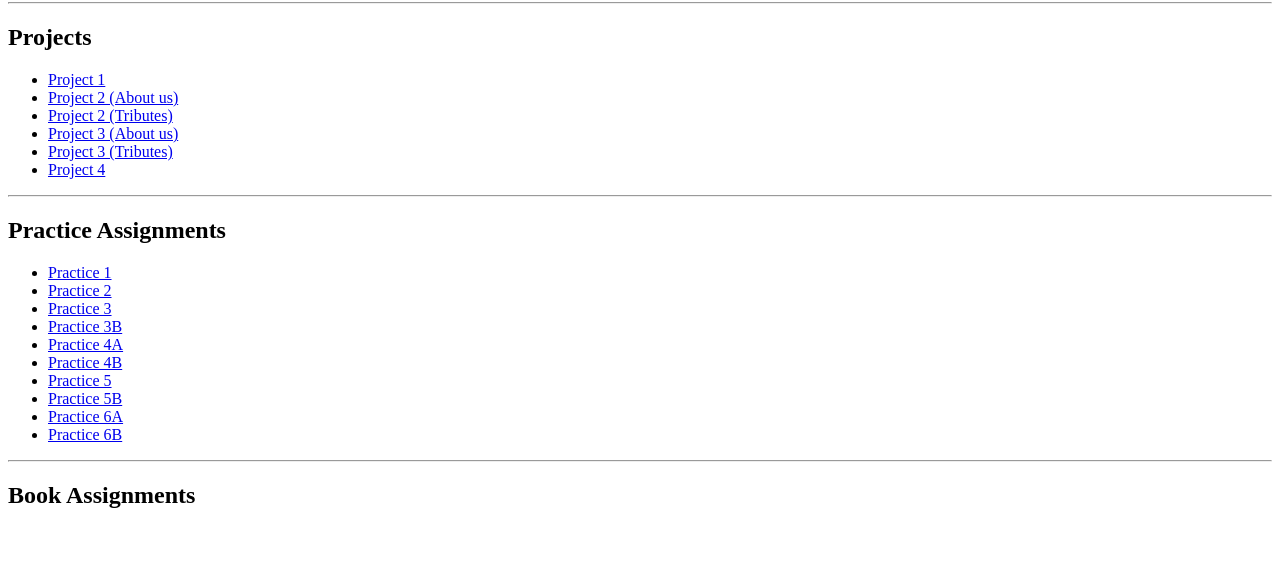
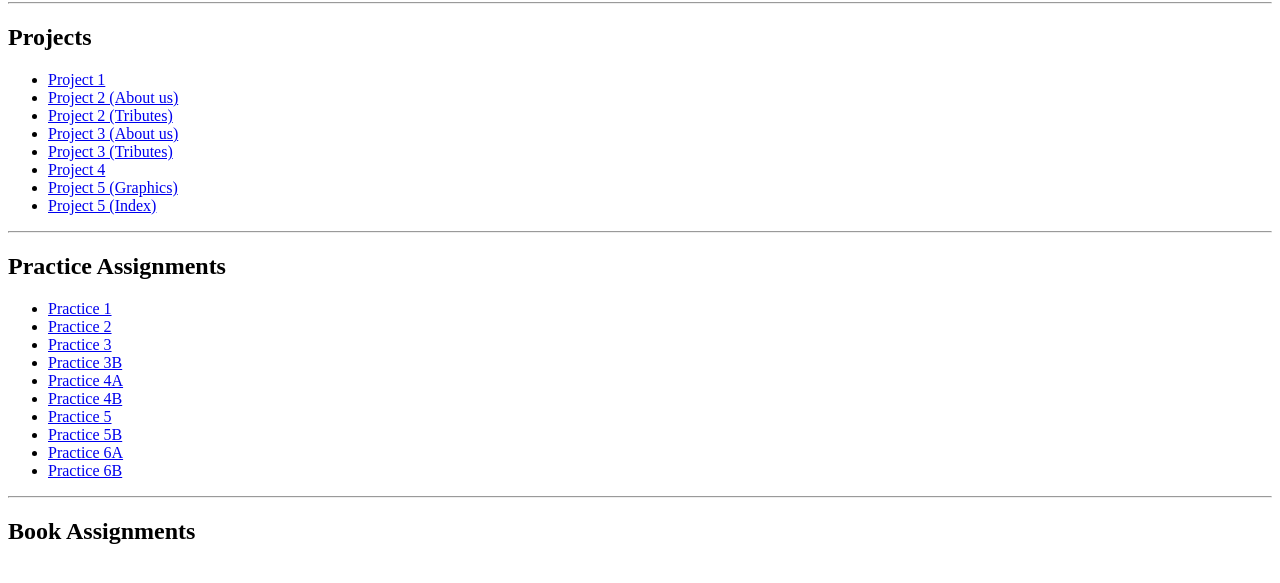
Before and after one commit to byronguanuna/Info2420, a plain HTML site: page index.html in a window 1280 px wide. Shown: the part 87-670 px from the top of the page. Drawn offline with Linux system fonts and the light colour scheme.

Commit message:
Project 5 links

```diff
--- a/index.html
+++ b/index.html
@@ -29,6 +29,9 @@ h1{
     <li> <a href="Projects/Project3/aboutus.html">Project 3 (About us)</a> </li>
     <li> <a href="Projects/Project3/tributes.html">Project 3 (Tributes)</a> </li>
     <li> <a href="Projects/Project4/aboutus.html">Project 4</a> </li>
+    <li> <a href="Projects/Project5/Graphics.html">Project 5 (Graphics) </a> </li>
+    <li> <a href="Projects/Project5/index.html">Project 5 (Index) </a> </li>
+
 
 </ul>
 <hr />
```
